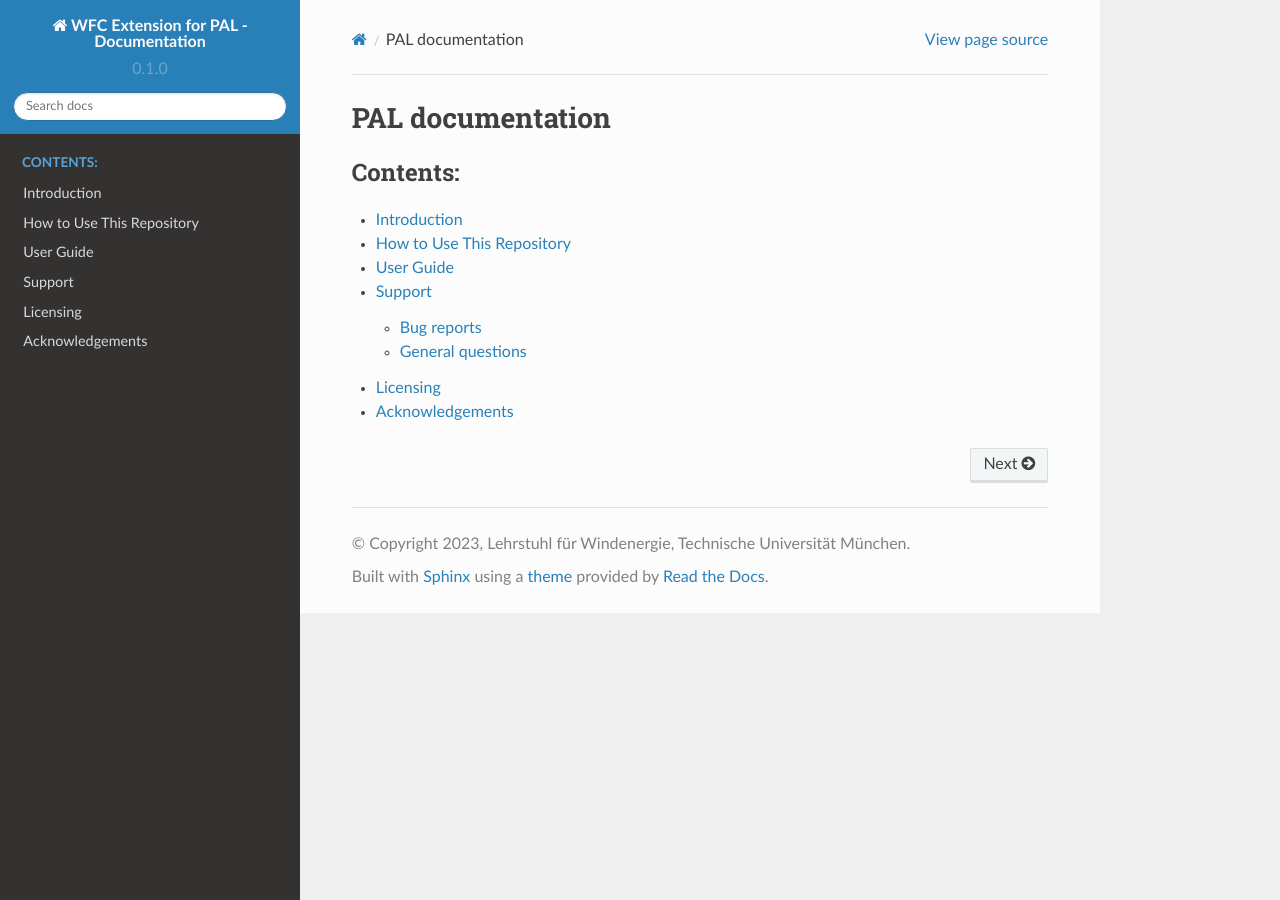
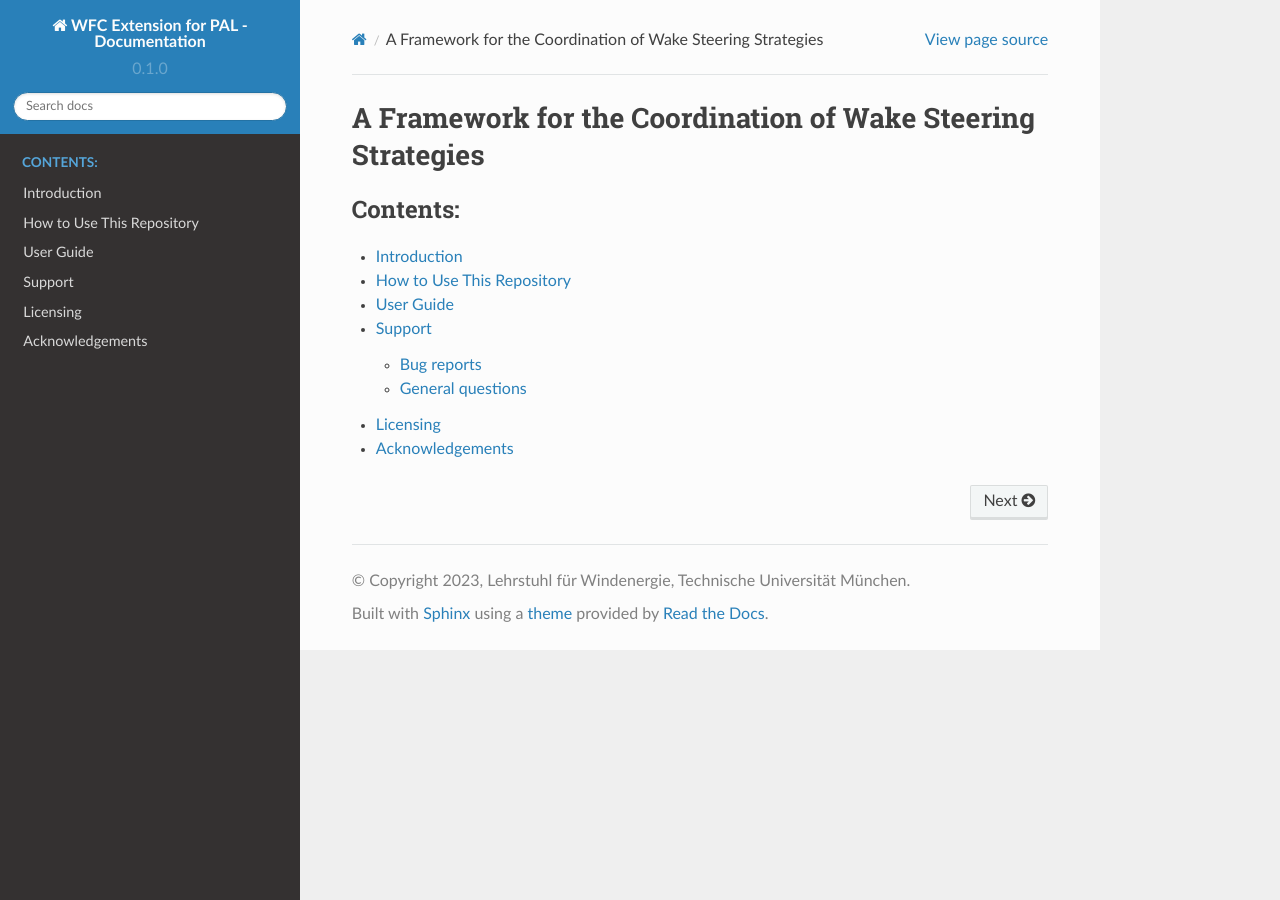
Before and after one commit to TUMLWE/wfc, a Sphinx documentation site: the page built from docs/index.rst, in a window 1280 px wide. Built offline with Sphinx 7.4.7 and the Read the Docs theme 2.0.0, drawn with Linux system fonts in a browser that asks for light colours.

Commit message:
docs update

```diff
--- a/docs/index.rst
+++ b/docs/index.rst
@@ -1,5 +1,5 @@
 ########################
-PAL documentation
+A Framework for the Coordination of Wake Steering Strategies
 ########################
 
 .. toctree::
--- /dev/null
+++ b/docs/requirements.txt
@@ -0,0 +1,2 @@
+sphinx==7.1.2
+sphinx-rtd-theme==1.3.0rc1
```
